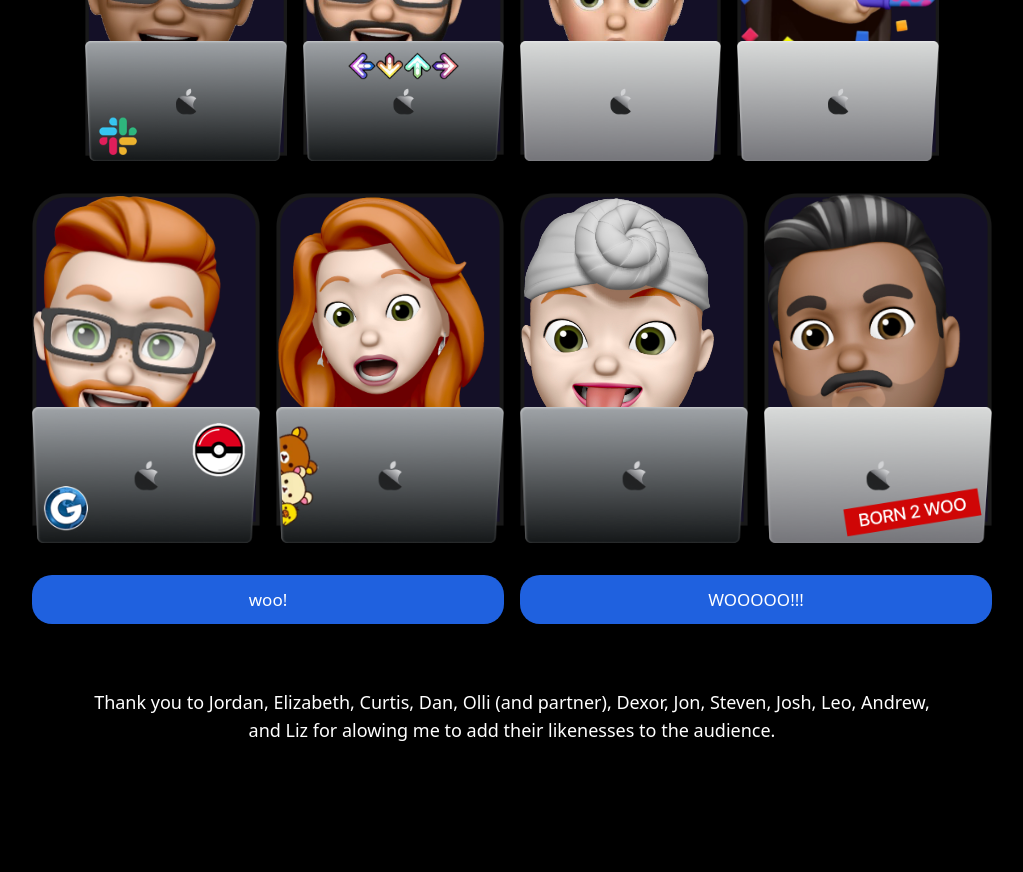
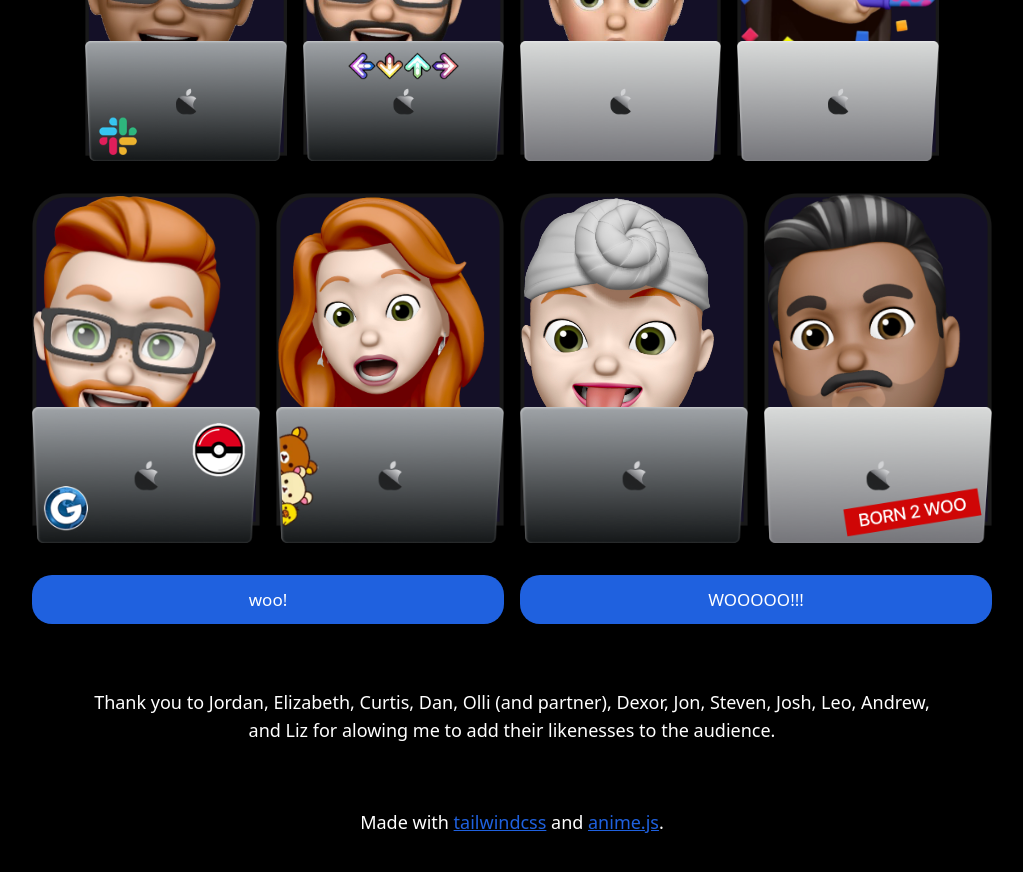
Before and after one commit to tyburg/tyburg.github.io, a Jekyll site: the page built from projects/iwoo/index.html, in a window 1280 px wide and 900 px high, scrolled down 1113 px. Shown: the top 872 px of the window, without its empty margins (128-1151 px from the left). Built offline with Jekyll 4.4.1, drawn with Linux system fonts in a browser that asks for light colours; before the commit the page ends 1921 px from its top, so only the background shows below that.

Commit message:
Links added, and link styles fixed

```diff
--- a/css/styles.scss
+++ b/css/styles.scss
@@ -20,7 +20,7 @@
 .project {
     background-color: #fafafa;
 
-    a {
+    .button {
         color: #fff;
     }
 }
--- a/projects/index.html
+++ b/projects/index.html
@@ -21,7 +21,7 @@
                 <p>A page to bring that live audience feel to you while social distancing.</p>
             </div>
             <div class="mt-8">
-                <a href="/projects/iwoo/" class="rounded-full bg-blue-700 p-4">Check it out</a>
+                <a href="/projects/iwoo/" class="rounded-full bg-blue-700 p-4 button">Check it out</a>
             </div>
         </div>
     </div>
--- a/projects/iwoo/index.html
+++ b/projects/iwoo/index.html
@@ -119,3 +119,12 @@
         </p>
     </div>
 </div>
+
+<div class="container mx-auto text-center my-16">
+    <div class="grid grid-cols-1 w-2/3 mx-auto">
+        <p class=" text-lg">
+            Made with <a href="https://tailwindcss.com" target="_blank">tailwindcss</a> and <a
+                href="https://animejs.com" target="_blank">anime.js</a>.
+        </p>
+    </div>
+</div>
```
